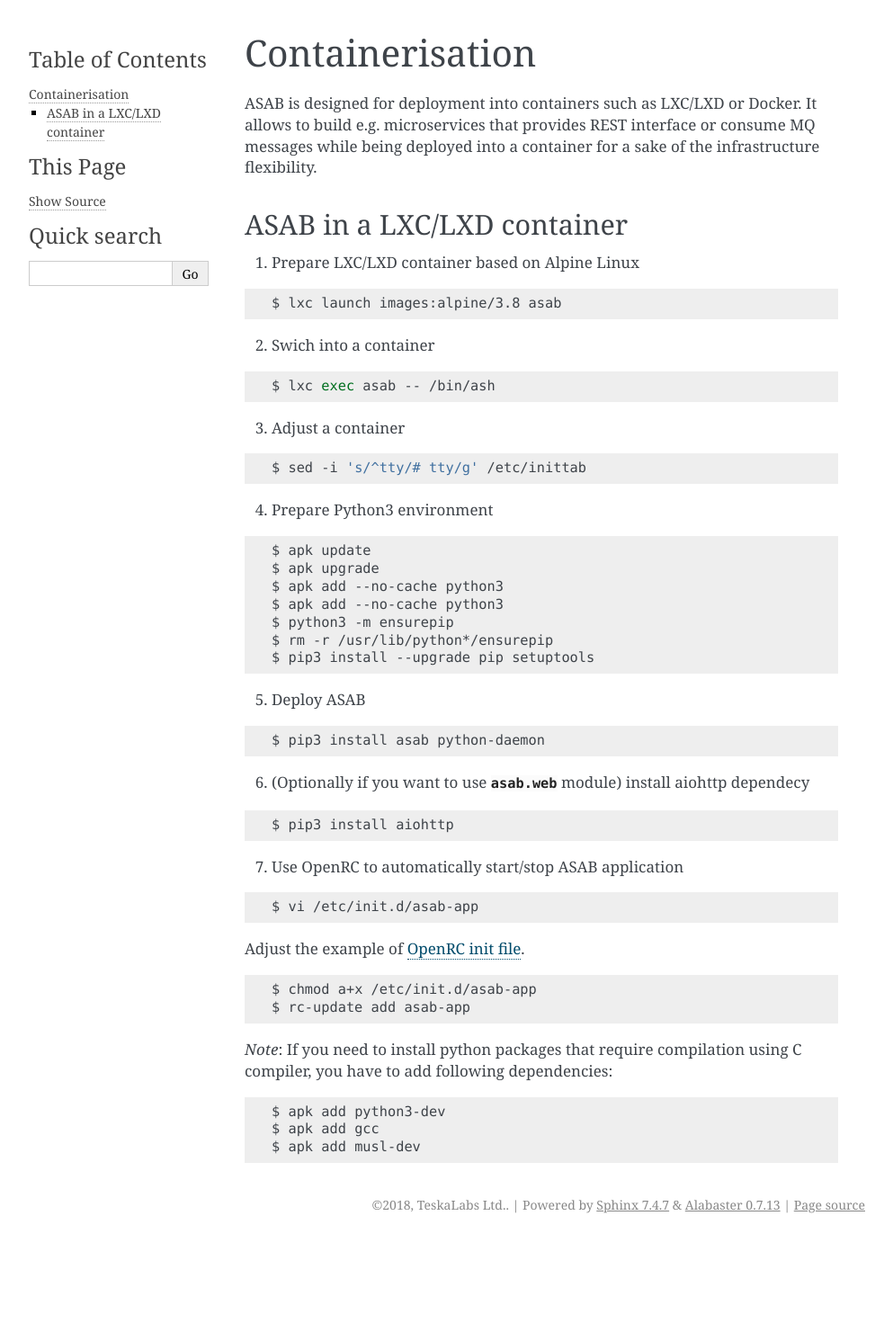
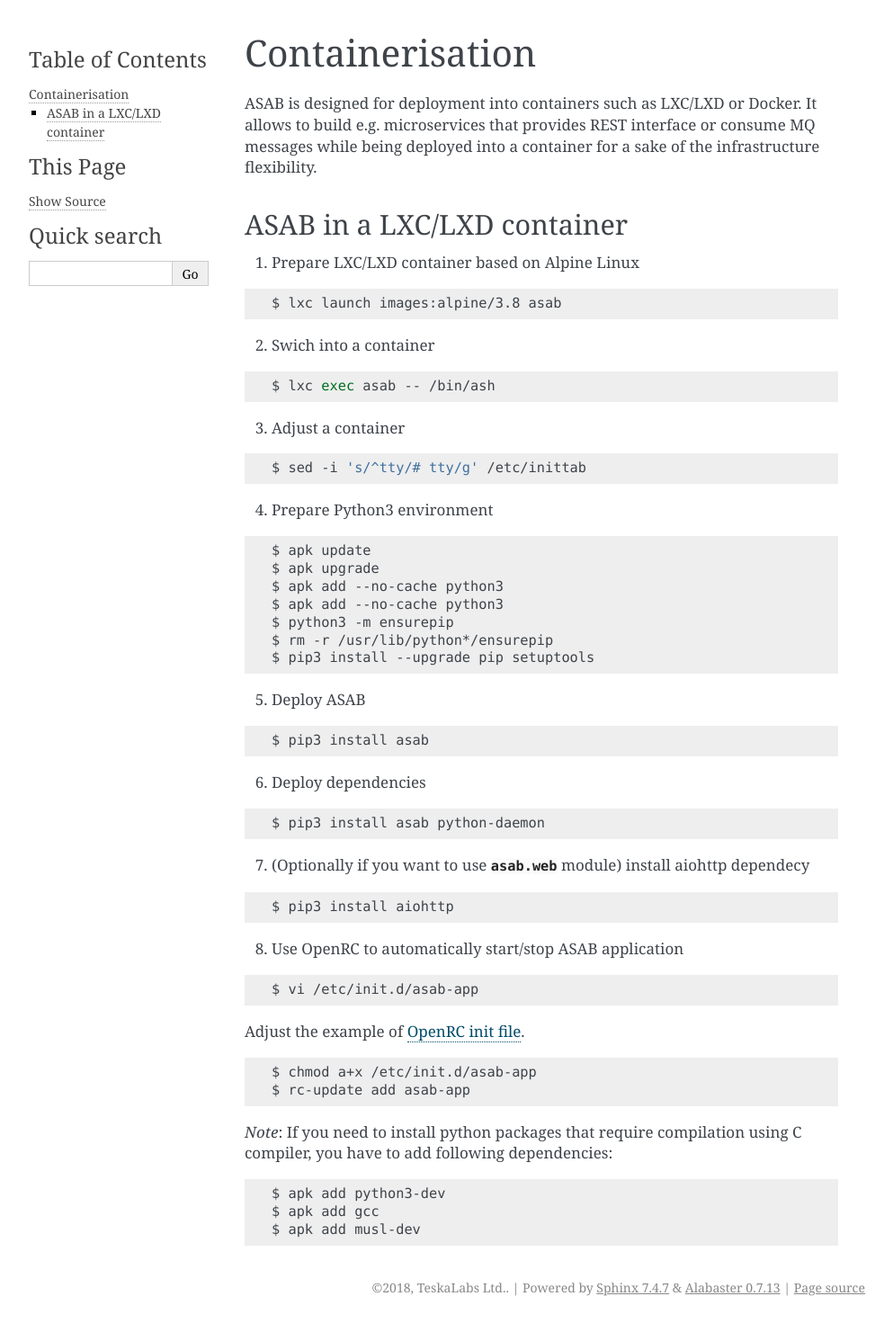
Before and after one commit to TeskaLabs/asab, a Sphinx documentation site: the page built from doc/admin/containers.rst, in a window 1280 px wide. Shown: the whole page at 90% size, without its empty margins (148-1141 px from the left). Built offline with Sphinx 7.4.7, drawn with Linux system fonts in a browser that asks for light colours; the version number is read from the project's files by our own code; before the commit the page ends 1379 px from its top, so only the background shows below that.

Commit message:
Improve the LXC related documentation.

```diff
--- a/doc/admin/containers.rst
+++ b/doc/admin/containers.rst
@@ -46,17 +46,24 @@
 
 .. code-block:: bash
 
+	$ pip3 install asab
+
+
+6. Deploy dependencies
+
+.. code-block:: bash
+
 	$ pip3 install asab python-daemon
 
 
-6. (Optionally if you want to use :py:mod:`asab.web` module) install aiohttp dependecy
+7. (Optionally if you want to use :py:mod:`asab.web` module) install aiohttp dependecy
 
 .. code-block:: bash
 
 	$ pip3 install aiohttp
 
 
-7. Use OpenRC to automatically start/stop ASAB application
+8. Use OpenRC to automatically start/stop ASAB application
 
 .. code-block:: bash
 
```
